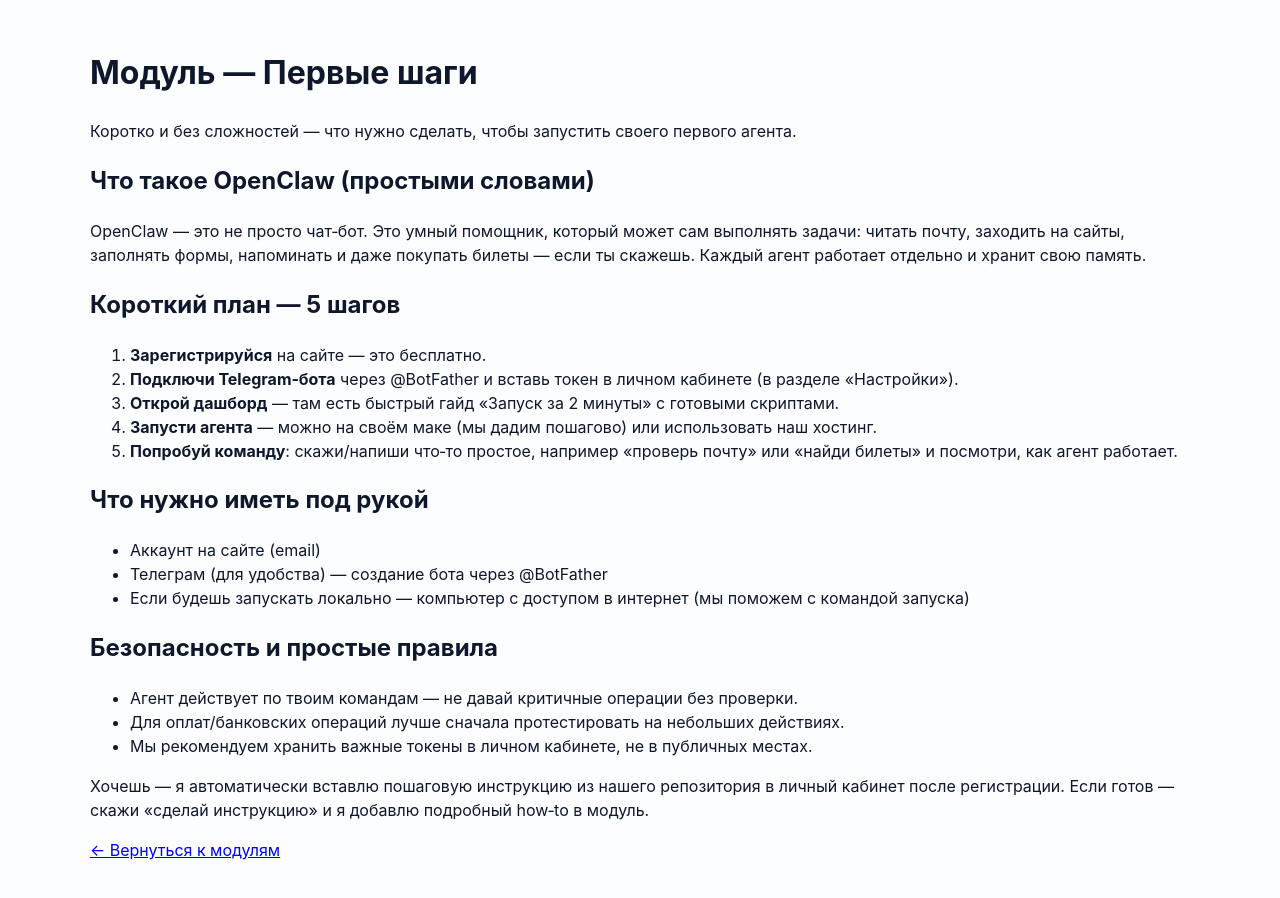
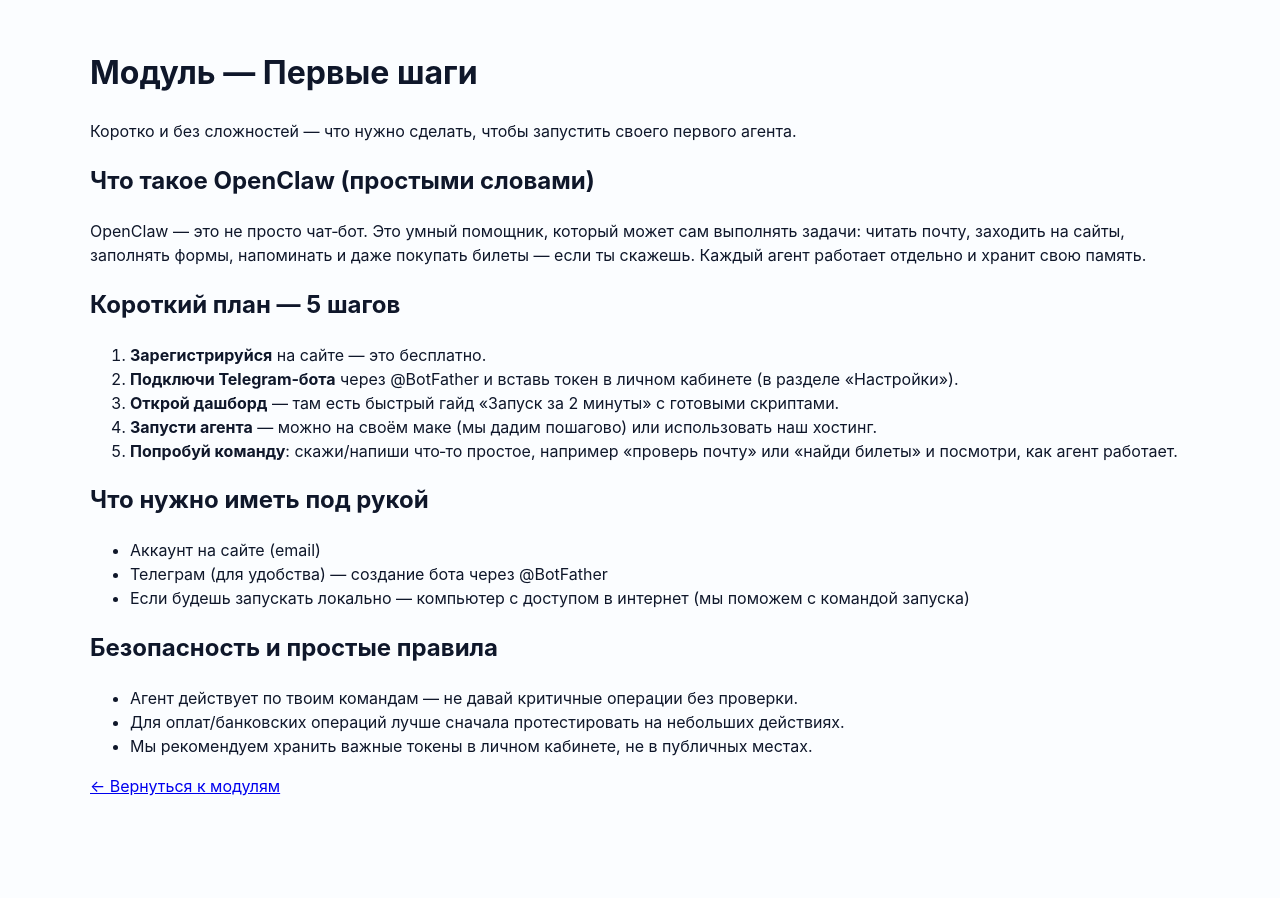
Before and after one commit to novaaurelis/nova-ai-agents-site-backup, a Next.js app: page /ru/modules/first-steps in a window 1280 px wide. Shown: the top 898 px of the page. After the commit the page ends 842 px from the top, so only its background shows below. Built offline with nearby package versions, Linux system fonts and the light colour scheme.

Commit message:
chore: remove auto-insert instruction note from RU 'First steps'

```diff
--- a/pages/ru/modules/first-steps.js
+++ b/pages/ru/modules/first-steps.js
@@ -33,8 +33,6 @@ export default function RuFirstSteps(){
         <li>Мы рекомендуем хранить важные токены в личном кабинете, не в публичных местах.</li>
       </ul>
 
-      <p>Хочешь — я автоматически вставлю пошаговую инструкцию из нашего репозитория в личный кабинет после регистрации. Если готов — скажи «сделай инструкцию» и я добавлю подробный how‑to в модуль.</p>
-
       <p><Link href="/ru/modules">← Вернуться к модулям</Link></p>
     </div>
   )
```
